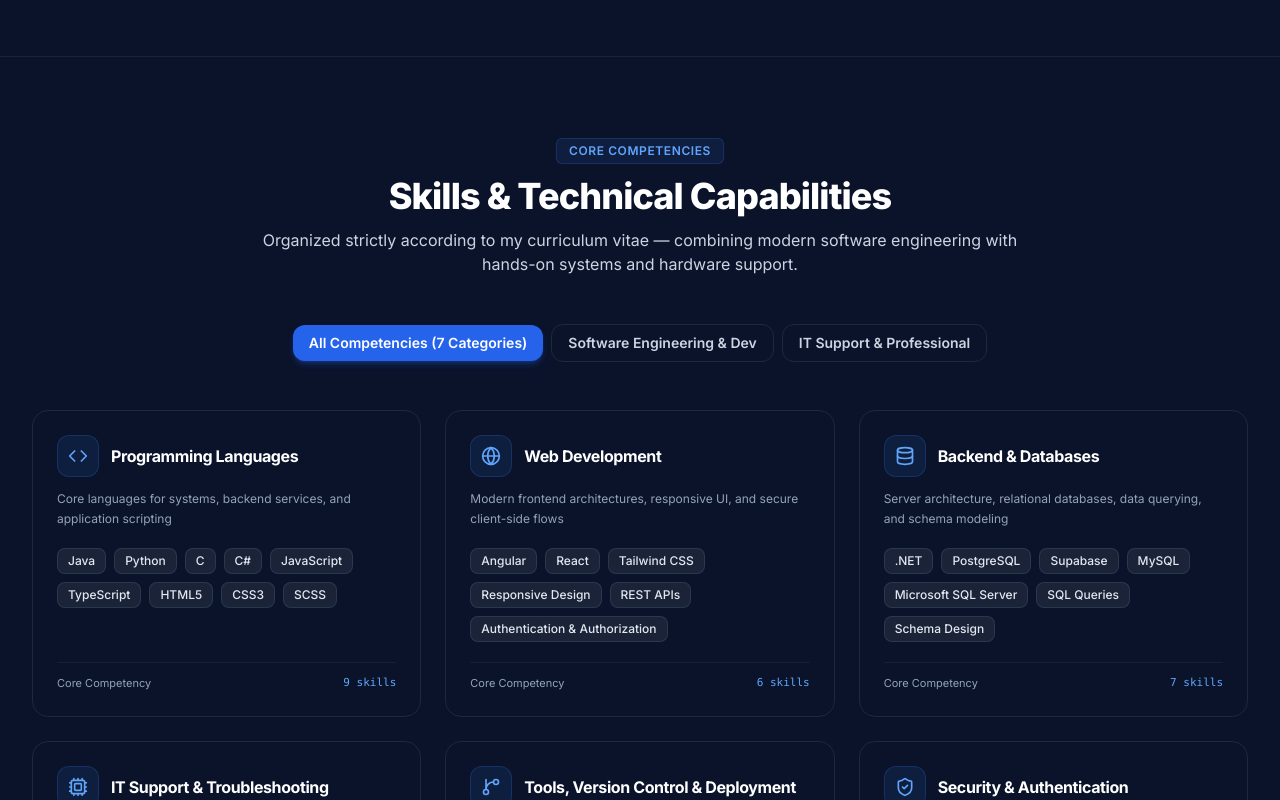
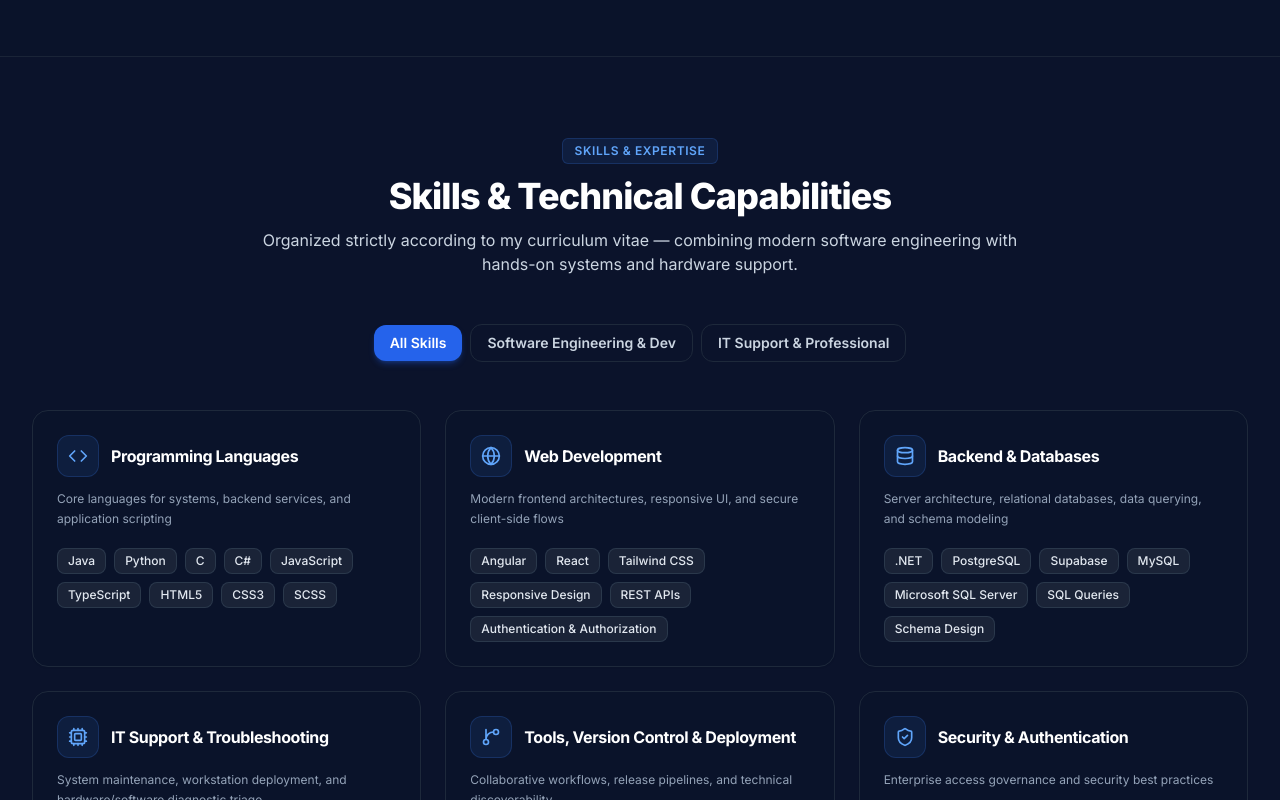
Before and after one commit to Abex04/abebe-portfolio, a React (Vite) app: page / in a window 1280 px wide. Shown: the part 1940-2740 px from the top of the page. Built offline with nearby package versions, Linux system fonts and the light colour scheme.

Commit message:
refactor: remove Core Competency footers and count numbers across all skill cards

```diff
--- a/src/components/About.tsx
+++ b/src/components/About.tsx
@@ -88,7 +88,7 @@ export const About: React.FC = () => {
             </div>
           </div>
 
-          {/* 3 Core Competency Pillars */}
+          {/* Core Engineering Pillars */}
           <div className="lg:col-span-5 flex flex-col gap-4 text-left">
 
             {/* Pillar 1 */}
--- a/src/components/Footer.tsx
+++ b/src/components/Footer.tsx
@@ -38,7 +38,7 @@ export const Footer: React.FC = () => {
             </h5>
             <ul className="space-y-1.5">
               <li><a href="#about" className="hover:text-white transition-colors">About Me</a></li>
-              <li><a href="#skills" className="hover:text-white transition-colors">Key Competencies</a></li>
+              <li><a href="#skills" className="hover:text-white transition-colors">Skills &amp; Expertise</a></li>
               <li><a href="#projects" className="hover:text-white transition-colors">Featured Projects</a></li>
               <li><a href="#experience" className="hover:text-white transition-colors">Professional Experience</a></li>
               <li><a href="#education" className="hover:text-white transition-colors">Education &amp; Training</a></li>
--- a/src/components/Skills.tsx
+++ b/src/components/Skills.tsx
@@ -54,7 +54,7 @@ export const Skills: React.FC = () => {
         {/* Section Header */}
         <div className="text-center max-w-3xl mx-auto mb-12">
           <div className="inline-flex items-center gap-2 px-3 py-1 rounded-md bg-electric-500/10 border border-electric-500/20 text-electric-400 text-xs font-semibold uppercase tracking-wider mb-3">
-            Core Competencies
+            Skills &amp; Expertise
           </div>
           <h2 className="text-3xl sm:text-4xl font-extrabold text-white tracking-tight">
             Skills &amp; Technical Capabilities
@@ -74,7 +74,7 @@ export const Skills: React.FC = () => {
                 : 'bg-navy-900 text-slate-300 hover:text-white border border-slate-800 hover:bg-slate-800'
             }`}
           >
-            All Competencies ({skillCategories.length} Categories)
+            All Skills
           </button>
           <button
             onClick={() => setSelectedFilter('software')}
@@ -134,12 +134,6 @@ export const Skills: React.FC = () => {
                   ))}
                 </div>
               </div>
-
-              {/* Bottom Subtle Indicator */}
-              <div className="mt-5 pt-3 border-t border-slate-800/60 flex items-center justify-between text-[11px] text-slate-400">
-                <span>Core Competency</span>
-                <span className="text-electric-400 font-mono font-medium">{category.skills.length} skills</span>
-              </div>
             </div>
           ))}
         </div>
--- a/src/data/portfolioData.ts
+++ b/src/data/portfolioData.ts
@@ -23,7 +23,7 @@ export const personalInfo = {
 export const stats = [
   { label: "Degree & Institution", value: "B.Sc. Software Engineering, AAiT", detail: "Addis Ababa University (2025)" },
   { label: "Technical Focus", value: "Software & Systems", detail: "Full-Stack Dev + Infrastructure Support" },
-  { label: "Core Competency", value: "Software & IT Support", detail: "Hands-on Development & Troubleshooting" },
+  { label: "Primary Expertise", value: "Software & IT Support", detail: "Hands-on Development & Troubleshooting" },
   { label: "Location", value: "Addis Ababa", detail: "Ethiopia" },
 ];
 
```
